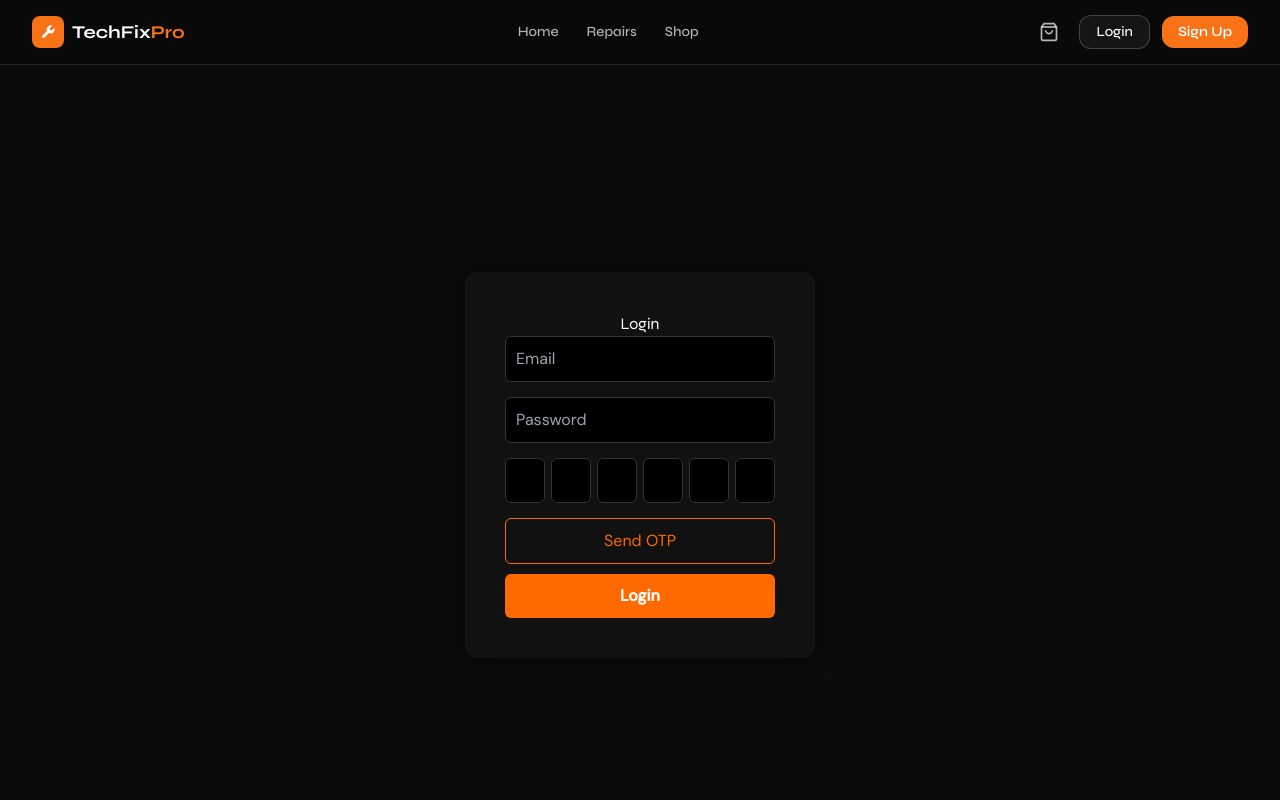
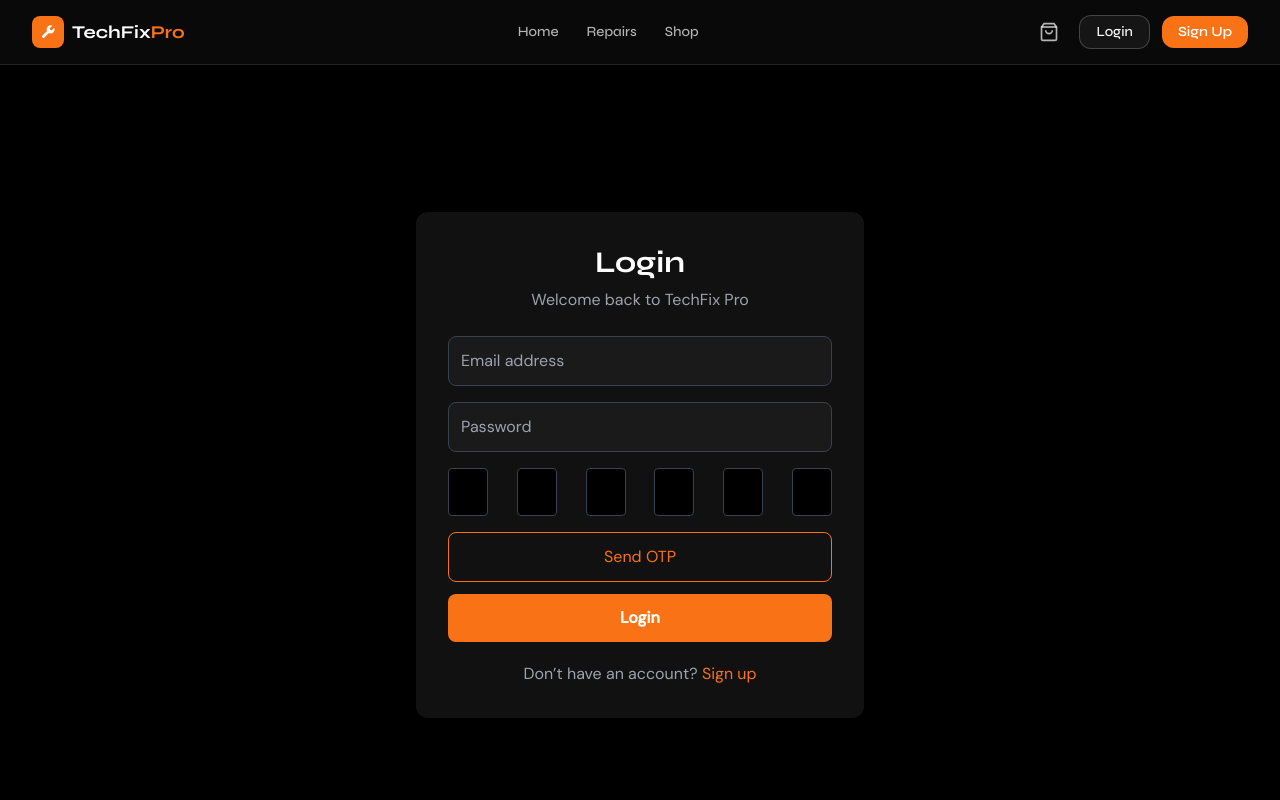
Before and after one commit to constancework001-max/hardware-site, a React (Vite) app in the folder frontend/: page /login in a window 1280 px wide. Shown: the top 800 px of the page. Built offline with nearby package versions, Linux system fonts and the light colour scheme.

Commit message:
final otp + login integration

```diff
--- a/frontend/src/pages/Login.jsx
+++ b/frontend/src/pages/Login.jsx
@@ -70,25 +70,32 @@ export default function Login() {
   };
 
  return (
-    <div style={container}>
+  <div className="min-h-screen flex items-center justify-center bg-black text-white">
 
     {/* TOAST */}
     {toast && (
-        <div style={toastStyle}>
+      <div className="fixed top-5 right-5 bg-red-500 px-4 py-2 rounded shadow-lg z-50">
         {toast}
       </div>
     )}
 
-      <div style={card}>
+    <div className="w-full max-w-md bg-[#111] rounded-xl p-8 shadow-xl">
 
-        <h2 style={{ color: "#fff" }}>Login</h2>
+      <h2 className="text-3xl font-bold text-center mb-2">
+        Login
+      </h2>
+
+      <p className="text-center text-gray-400 mb-6">
+        Welcome back to TechFix Pro
+      </p>
 
       {/* EMAIL */}
       <input
-          placeholder="Email"
+        type="email"
+        placeholder="Email address"
         value={email}
         onChange={(e) => setEmail(e.target.value)}
-          style={input}
+        className="w-full mb-4 p-3 rounded-lg bg-[#1a1a1a] border border-gray-700 outline-none"
       />
 
       {/* PASSWORD */}
@@ -97,11 +104,11 @@ export default function Login() {
         placeholder="Password"
         value={password}
         onChange={(e) => setPassword(e.target.value)}
-          style={input}
+        className="w-full mb-4 p-3 rounded-lg bg-[#1a1a1a] border border-gray-700 outline-none"
       />
 
-        {/* OTP */}
-        <div style={otpContainer}>
+      {/* OTP BOXES */}
+      <div className="flex justify-between mb-4">
         {otp.map((digit, index) => (
           <input
             key={index}
@@ -109,20 +116,30 @@ export default function Login() {
             value={digit}
             onChange={(e) => handleOtpChange(e.target.value, index)}
             maxLength="1"
-              style={otpBox}
+            className="w-10 h-12 text-center text-lg bg-black border border-gray-700 rounded"
           />
         ))}
       </div>
 
       {/* SEND OTP */}
-        <button style={outlineBtn} onClick={sendOtp} disabled={loading}>
-          {loading ? "Sending..." : "Send OTP"}
+      <button
+        onClick={sendOtp}
+        className="w-full border border-orange-500 text-orange-500 py-3 rounded-lg mb-3 hover:bg-orange-500 hover:text-white transition"
+      >
+        Send OTP
       </button>
 
       {/* LOGIN */}
-        <button style={btn} onClick={handleLogin} disabled={loading}>
-          {loading ? "Please wait..." : "Login"}
+      <button
+        onClick={handleLogin}
+        className="w-full bg-orange-500 py-3 rounded-lg font-semibold hover:bg-orange-600 transition"
+      >
+        Login
       </button>
+
+      <p className="text-center text-gray-400 mt-5">
+        Don’t have an account? <span className="text-orange-500 cursor-pointer">Sign up</span>
+      </p>
 
     </div>
   </div>
```
Lines whose indentation alone changed are shown as unchanged.
